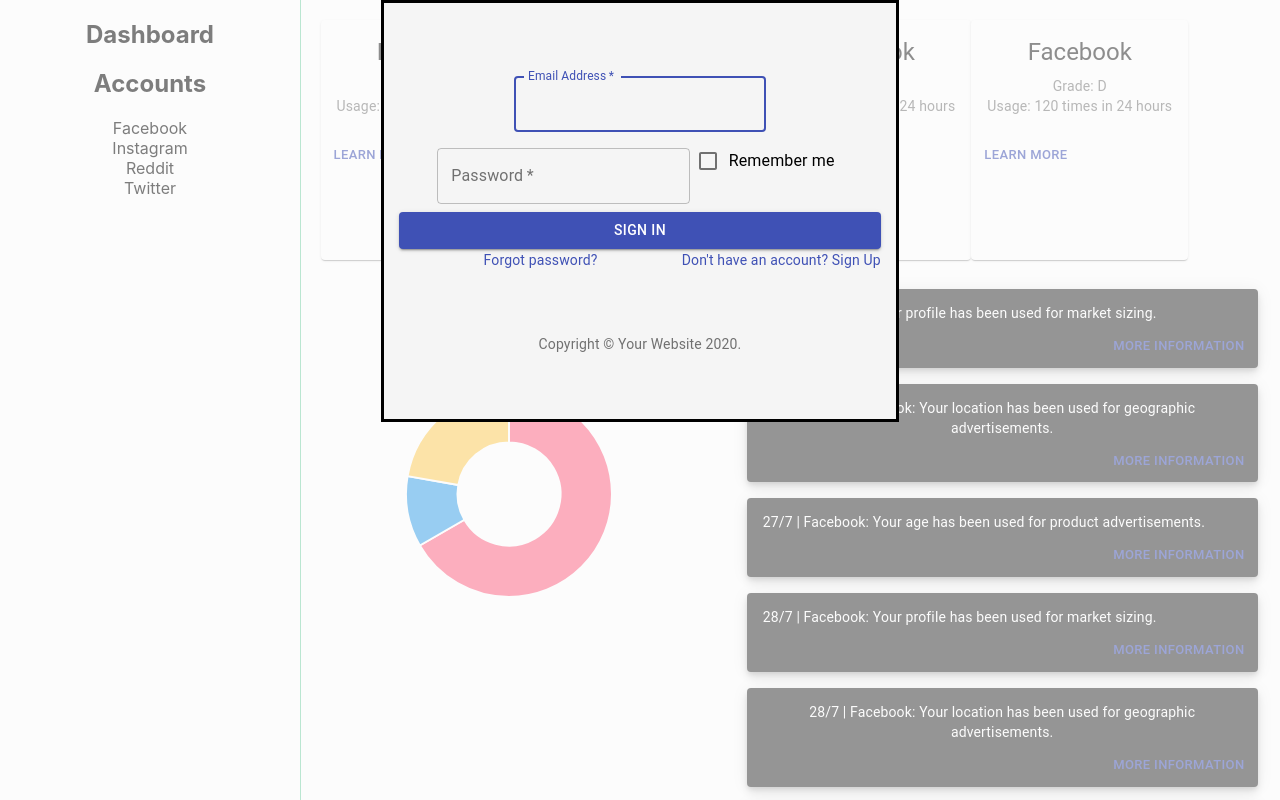
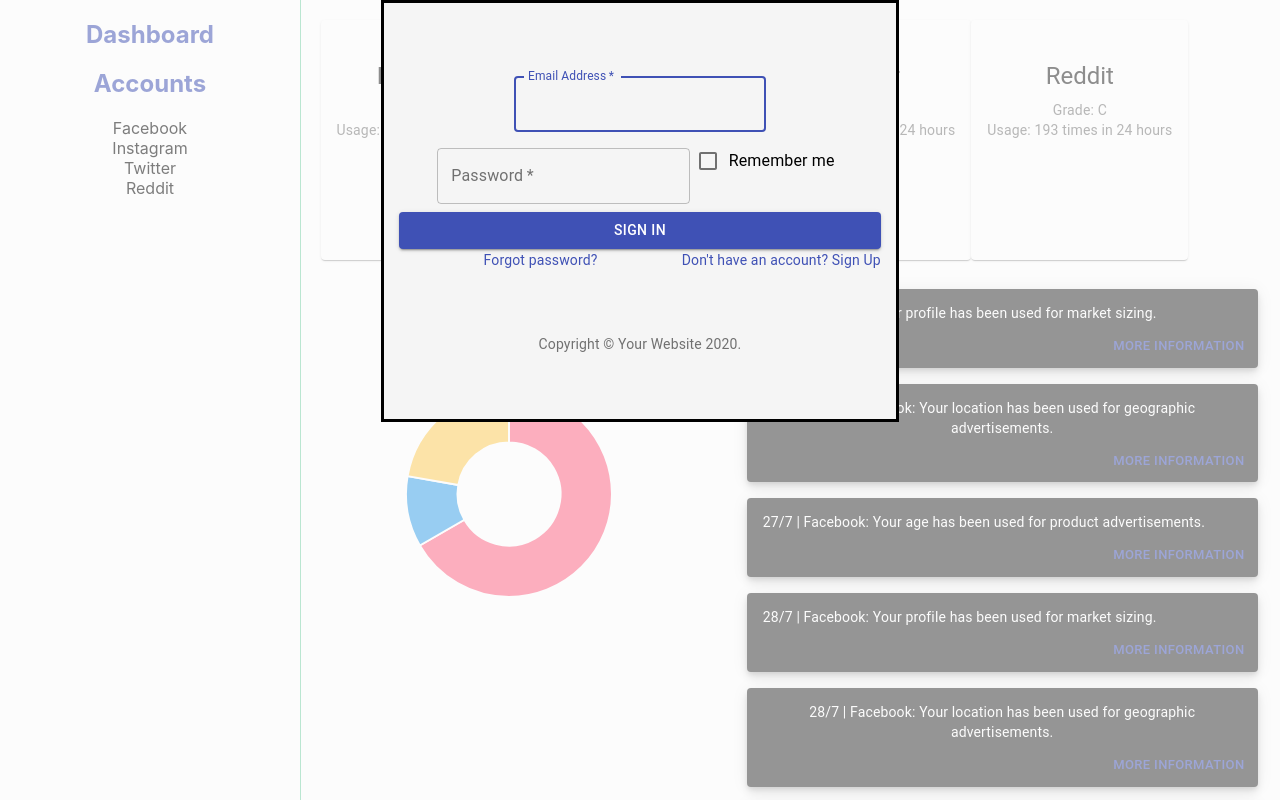
Before and after one commit to Boqian-Ma/sync-hack-2020-macrohard, a React (Create React App) app: page / in a window 1280 px wide. Built offline with nearby package versions, Linux system fonts and the light colour scheme.

Commit message:
Fixed data for cards

```diff
--- a/src/components/AccountCard.js
+++ b/src/components/AccountCard.js
@@ -19,31 +19,32 @@
 
 export default function MediaCard(props) {
   const classes = useStyles();
+  const company = props.company;
 
   return (
     <Card className={classes.root}>
-      <CardActionArea>
+      {/* <CardActionArea> */}
         <CardMedia
           className={classes.media}
           title="Facebook Logo"
         />
         <CardContent>
           <Typography gutterBottom variant="h5" component="h2">
-            Facebook
+            {company.name}
           </Typography>
           <Typography variant="body2" color="textSecondary" component="p">
-            Grade: D
+            Grade: {company.grade}
           </Typography>
           <Typography variant="body2" color="textSecondary" component="p">
-            Usage: 120 times in 24 hours
+            Usage: {company.time} times in 24 hours
           </Typography>
         </CardContent>
-      </CardActionArea>
+      {/* </CardActionArea>
       <CardActions>
         <Button size="small" color="primary">
           Learn More
         </Button>
-      </CardActions>
+      </CardActions> */}
     </Card>
   );
 }
--- a/src/components/Content.js
+++ b/src/components/Content.js
@@ -1,36 +1,74 @@
-import React from 'react'
+import React, { useState } from 'react'
 import { AccountCard, FacebookFeed, PieGraph, SearchCompanies, Sidebar } from '../components';
+import { Link } from '@material-ui/core';
 import './Content.css'
 
 export default function Content(props) {
-    var accounts = ["Facebook", "Instagram", "Reddit", "Twitter"]
+    const [show, setShow] = useState("Dashboard")
+    var accounts = [
+        {
+            name: "Facebook",
+            grade: "D",
+            time: "200"
+        },
+        {
+            name: "Instagram",
+            grade: "C",
+            time: "164"
+        },
+        {
+            name: "Twitter",
+            grade: "B",
+            time: "374"
+        },
+        {
+            name: "Reddit",
+            grade: "C",
+            time: "193"
+        }
+    ];
+
+    function changeView(tab) {
+        setShow(tab);
+    }
+
     return (
         <div className="container">
             <div className="side-container">
                 <Sidebar width={300} height={"100%"}>
-                    <h2>Dashboard</h2>
-                    <h2>Accounts</h2>
-                    {accounts.map((web, idx) => {
+                    <h2><Link onClick={() => changeView("Dashboard")}>Dashboard</Link></h2>
+                    <h2><Link onClick={() => changeView("Accounts")}>Accounts</Link></h2>
+                    {accounts.map((company, idx) => {
                         return(
                             <div>
-                                <a>{web}</a>
+                                <a>{company.name}</a>
                             </div>
                         )
                     })}
                 </Sidebar>
             </div>
+            {show === "Dashboard" &&
                 <div className="body-container">
                     <div className="top-container">
-                    <AccountCard className="item"></AccountCard>
-                    <AccountCard className="item"></AccountCard>
-                    <AccountCard className="item"></AccountCard>
-                    <AccountCard className="item"></AccountCard>
+                        {accounts.map((company, idx) => {
+                            return(
+                                <AccountCard className="item" company={company}></AccountCard>
+                            )
+                        })}
                     </div>
                     <div className="bottom-container">
                         <PieGraph></PieGraph>
                         <FacebookFeed></FacebookFeed>
                     </div>
+                </div>}
+            {show === "Accounts" &&
+                <div className="body-container">
+                    <div className="top-container">
                     </div>
+                    <div className="bottom-container">
+                        <SearchCompanies></SearchCompanies>
+                    </div>
+                </div>}
         </div>
     )
 }
```
Lines whose indentation alone changed are shown as unchanged.
